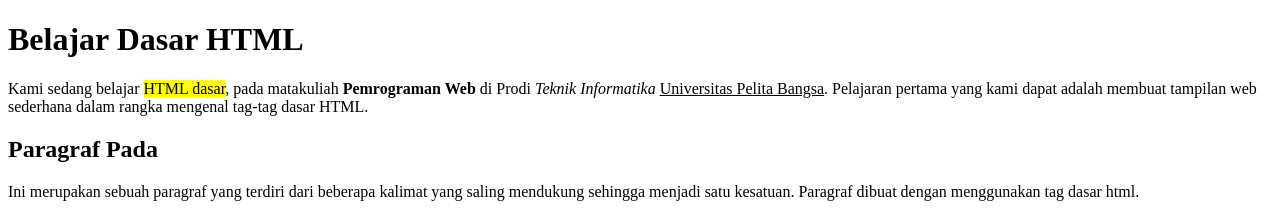
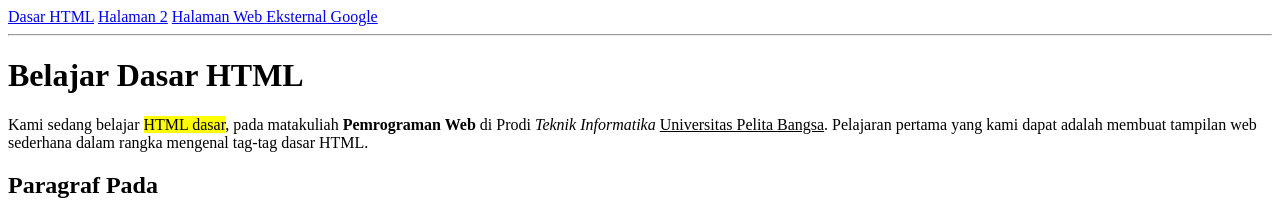
Before and after one commit to TaryadiTaryadi/PemogramanWeb1Lab1, a plain HTML site: page Labs1_tag_dasar.html in a window 1280 px wide. Shown: the top 216 px of the page. Drawn offline with Linux system fonts and the light colour scheme.

Commit message:
menambahkan perubahan

```diff
--- a/Labs1_tag_dasar.html
+++ b/Labs1_tag_dasar.html
@@ -7,6 +7,13 @@
     <title>Tag HTML Dasar</title>
 </head>
 <body>
+    <!-- menambahkan link navigasi -->
+    <nav>
+        <a href="Labs1_tag_dasar.html">Dasar HTML</a>
+        <a href="lab1_halaman2.html">Halaman 2</a>
+        <a href="http://www.google.com">Halaman Web Eksternal Google</a>
+    </nav>
+    <hr>
     <!-- Judul Paragraf Pertama-->
     <h1>Belajar Dasar HTML</h1>
     <!-- Membuat Paragraf-->
```
Also changed, not shown: Screenshoot/ss5.png (added), 1 other file.
